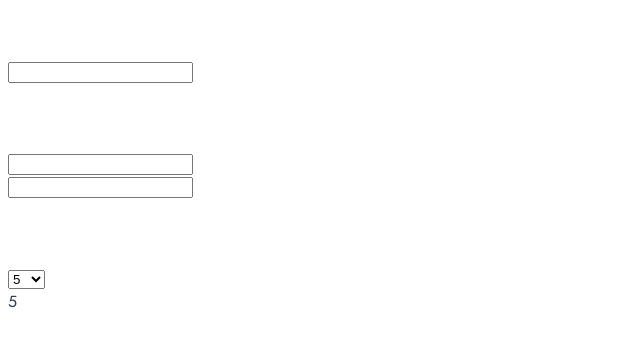
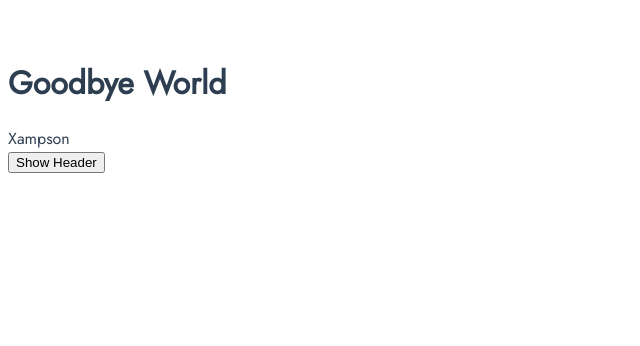
Before and after one commit to motinha122/app, a Vue app: page / in a window 1280 px wide. Shown: the top 346 px of the page, without its empty margins (0-640 px from the left). Built offline with nearby package versions, Linux system fonts and the light colour scheme.

Commit message:
TheHeader

```diff
--- a/src/App.vue
+++ b/src/App.vue
@@ -1,21 +1,22 @@
 <template>
-
-  <WatchComp></WatchComp>
-
+  <TheHeader v-if="showHeader"></TheHeader>
+  <LifeCycle></LifeCycle>
+  <button @click="showHeader = !showHeader">Show Header</button>
 </template>
 
 <script>
-import WatchComp from './components/WatchComp.vue';
-
+import LifeCycle from './components/LifeCycle.vue';
+import TheHeader from './components/TheHeader.vue';
 
 export default {
   name: 'App',
   components: {
-    WatchComp
-  },
+    LifeCycle,
+    TheHeader
+},
   data() {
     return {
-
+      showHeader: false,
     }
   }
 }
--- /dev/null
+++ b/src/components/LifeCycle.vue
@@ -0,0 +1,51 @@
+<template>
+    <div>
+        <h1>Goodbye World</h1>
+        {{name}}
+    </div>
+</template>
+
+<script>
+
+export default {
+    data() {
+        return {
+            name:'Xampson',
+        }
+    },
+    beforeCreate() {
+        console.log('beforeCreate');
+    },
+    created() {
+        console.log('created');
+        console.log(this.name);
+    },
+    beforeMount() {
+        console.log('beforeMount');
+    },
+    mounted() {
+        console.log('mounted');
+        console.log(this.$el);
+    },
+    beforeUnmount() {
+        console.log('beforeUnmount');
+    },
+    unmounted() {
+        console.log('unmounted');
+    },
+    watch: {
+
+    },
+    methods: {
+
+    },
+    computed: {
+
+    }
+}
+
+</script>
+
+<style>
+
+</style>
--- a/src/components/TheHeader.vue
+++ b/src/components/TheHeader.vue
@@ -1,8 +1,6 @@
 <template>
-    <div>
-        <button @click="onClick()">
-            Xampson
-        </button>
+    <div class="bar">
+        Header
     </div>
 </template>
 
@@ -14,16 +12,13 @@ export default {
 
         }
     },
-
-    methods:{
-        onClick(){
-            console.log('1');
-        },
-    }
 }
 
 </script>
 
 <style>
-
+.bar{
+    color: white;
+    background-color: black;
+}
 </style>
```
